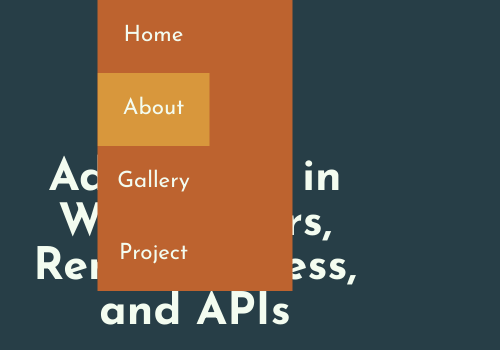
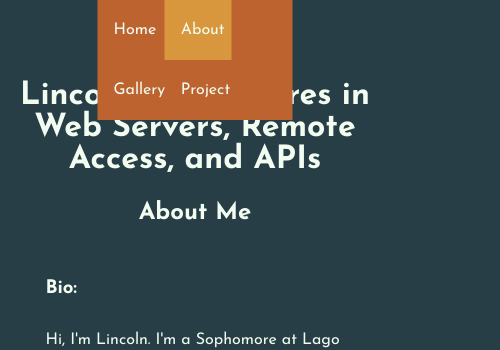
Before and after one commit to MrSmarty/GT-Showcase-Project-Code, a website: page docs/about.html in a window 390 px wide. Shown: the top 350 px of the page, 500 px wide, since content can reach past the window. Drawn offline with Linux system fonts and the light colour scheme.

Commit message:
font things

```diff
--- a/docs/about.html
+++ b/docs/about.html
@@ -2,7 +2,7 @@
 <!DOCTYPE html>
 <html lang="en-us">
   <head>
-    <title>GT Showcase Project</title>
+    <title>About</title>
     <link rel="stylesheet" href="style.css" />
     <link rel="stylesheet" href="navBar.css" />
     <meta charset="UTF-8" />
--- a/docs/navBar.css
+++ b/docs/navBar.css
@@ -11,10 +11,12 @@ navbar ul {
   list-style-type: none;
   overflow: hidden;
   background-color: #bd632f;
+  text-align: center;
 }
 
 navbar li {
-  width: 5em;
+  text-align: center;
+  width: 4.2em;
   float: left;
 }
 
@@ -40,4 +42,5 @@ navbar {
   right: 0;
   width: 100%;
   z-index: 100;
+  text-align: center;
 }
--- a/docs/style.css
+++ b/docs/style.css
@@ -34,3 +34,15 @@ body {
   font-family: "Josefin Sans", sans-serif;
   background-color: #273e47;
 }
+
+@media (max-width: 1000px) {
+  body {
+    font-size: 1.2em;
+  }
+}
+
+@media (max-width: 800px) {
+  body {
+    font-size: 1em;
+  }
+}
```
Also changed, not shown: docs/gallery.html (+1 -1 lines).
